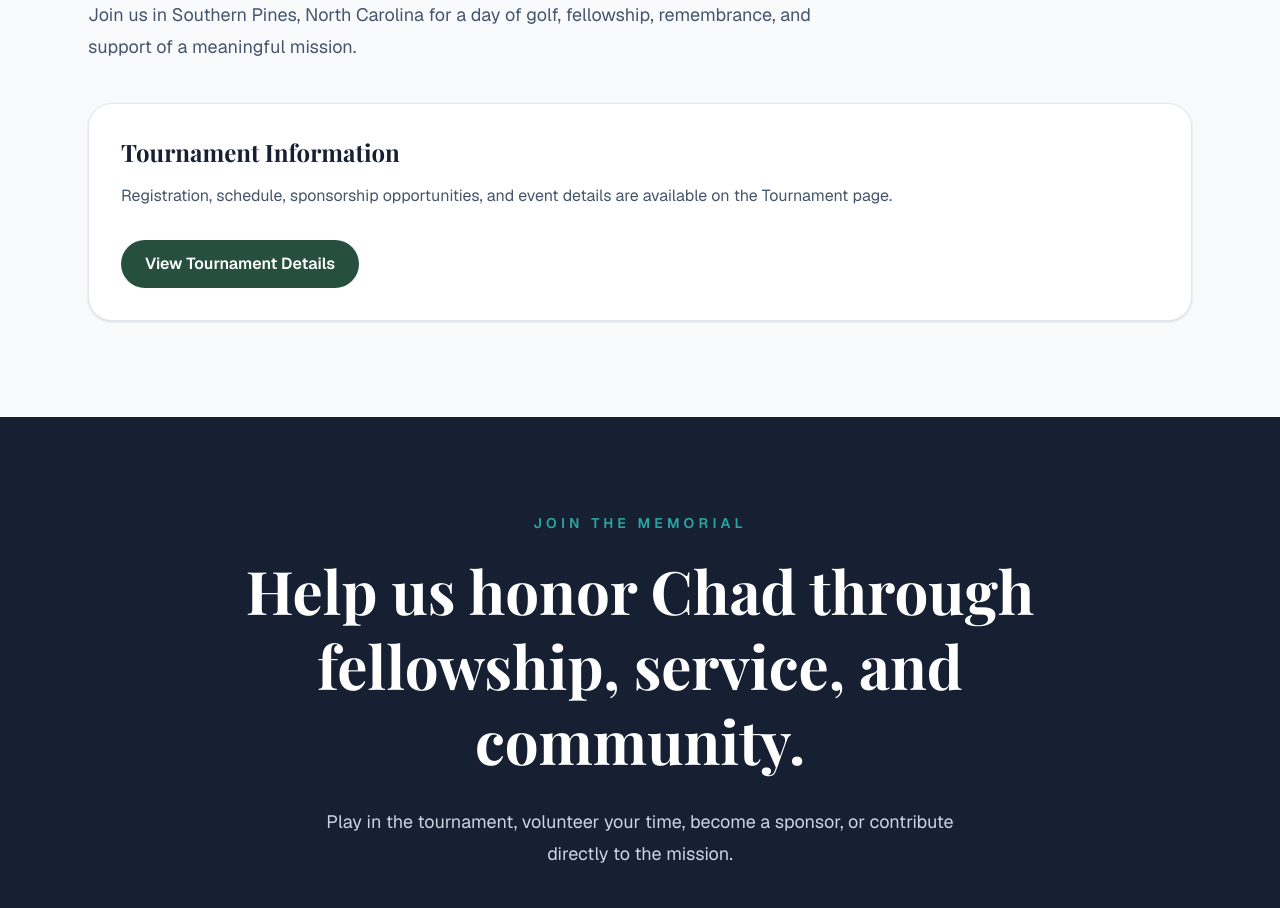
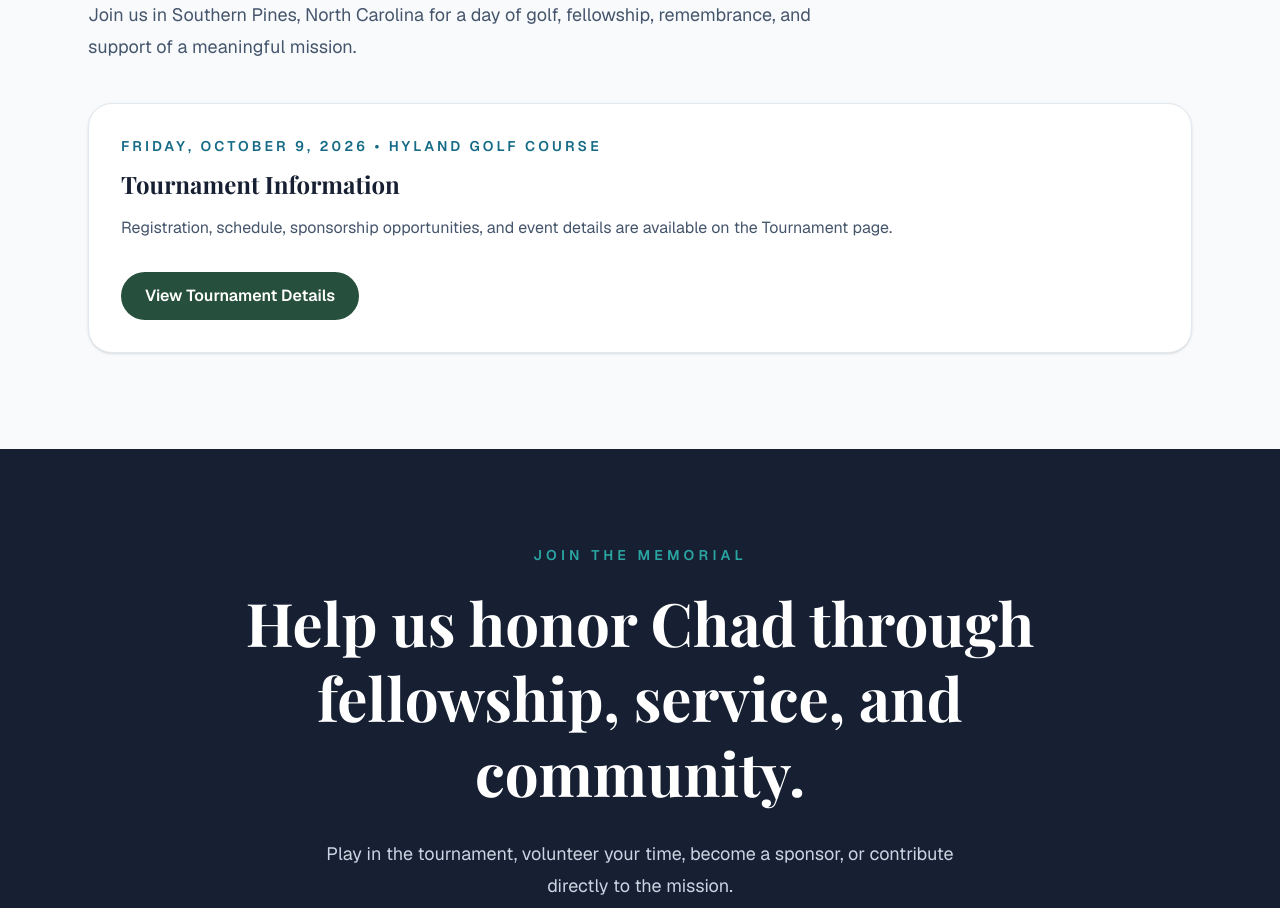
Before and after one commit to chadmillermemorial/chad-miller-memorial, a Next.js app: page / in a window 1280 px wide. Shown: the part 2380-3288 px from the top of the page. Built offline with nearby package versions, Linux system fonts and the light colour scheme; a web font is replaced by a local one.

Commit message:
feat: show tournament date in homepage details

```diff
--- a/components/home/TournamentPreview.tsx
+++ b/components/home/TournamentPreview.tsx
@@ -3,6 +3,7 @@ import Container from "@/components/ui/Container";
 import Card from "@/components/ui/Card";
 import SectionHeading from "@/components/ui/SectionHeading";
 import { siteConfig } from "@/lib/site";
+import { tournament } from "@/lib/tournament";
 
 export default function TournamentPreview() {
   return (
@@ -21,7 +22,11 @@ export default function TournamentPreview() {
 
         <div className="mt-10">
           <Card>
-            <h3 className="text-2xl font-bold text-[var(--brand-navy)]">
+            <p className="text-sm font-semibold uppercase tracking-[0.22em] text-[var(--brand-blue)]">
+              Friday, {tournament.date} • {tournament.venue.name}
+            </p>
+
+            <h3 className="mt-3 text-2xl font-bold text-[var(--brand-navy)]">
               Tournament Information
             </h3>
 
```
